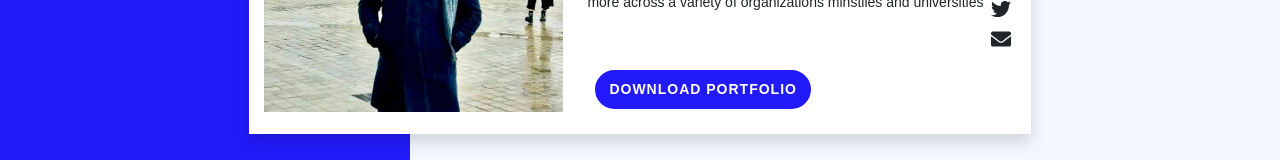
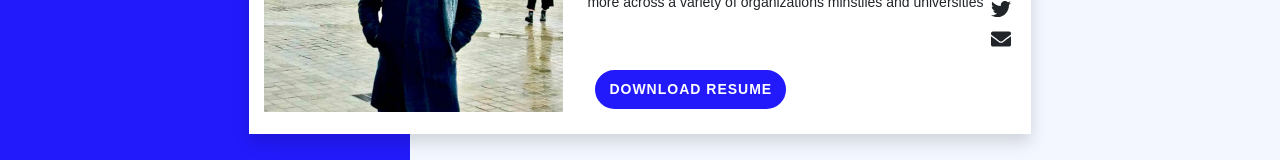
Before and after one commit to omarmok/my-react-webSite, a Next.js app: page / in a window 1280 px wide. Shown: the part 339-499 px from the top of the page. Built offline with nearby package versions, Linux system fonts and the light colour scheme; no server answers.

Commit message:
DOWNLOAD RESUME

```diff
--- a/pages/Projects.js
+++ b/pages/Projects.js
@@ -132,7 +132,8 @@ I have some experiences that I was able to apply some of them in projects, and t
       { Projectslist}
       </div>
           <div className="row">
-          <div className=" mr-auto my-4 ">      <a href="https://www.linkedin.com/in/omarmokhtar22/" className="btn section__title--btn d-inline-block"  data-aos="fade-left" data-aos-duration="1000">Find more @ linkedin</a>
+          <div className=" mr-auto my-4 ">
+            <a href="https://www.linkedin.com/in/omarmokhtar22/" className="btn section__title--btn d-inline-block"  data-aos="fade-left" data-aos-duration="1000">Find more @ linkedin</a>
           </div>
           </div>
 
--- a/pages/index.js
+++ b/pages/index.js
@@ -54,8 +54,7 @@ export default function Home() {
                 </div>
 
               <div className="d-flex">
-                    <button className="btn mt-3 mx-2 homebtn"> DOWNLOAD PORTFOLIO</button>
-
+                    <a href="https://omarmokhtar.com/myResume.pdf"  className="btn section__title--btn btn mt-3 mx-2 homebtn"  download>DOWNLOAD RESUME</a>
                 </div>
 
                 </div>
```
